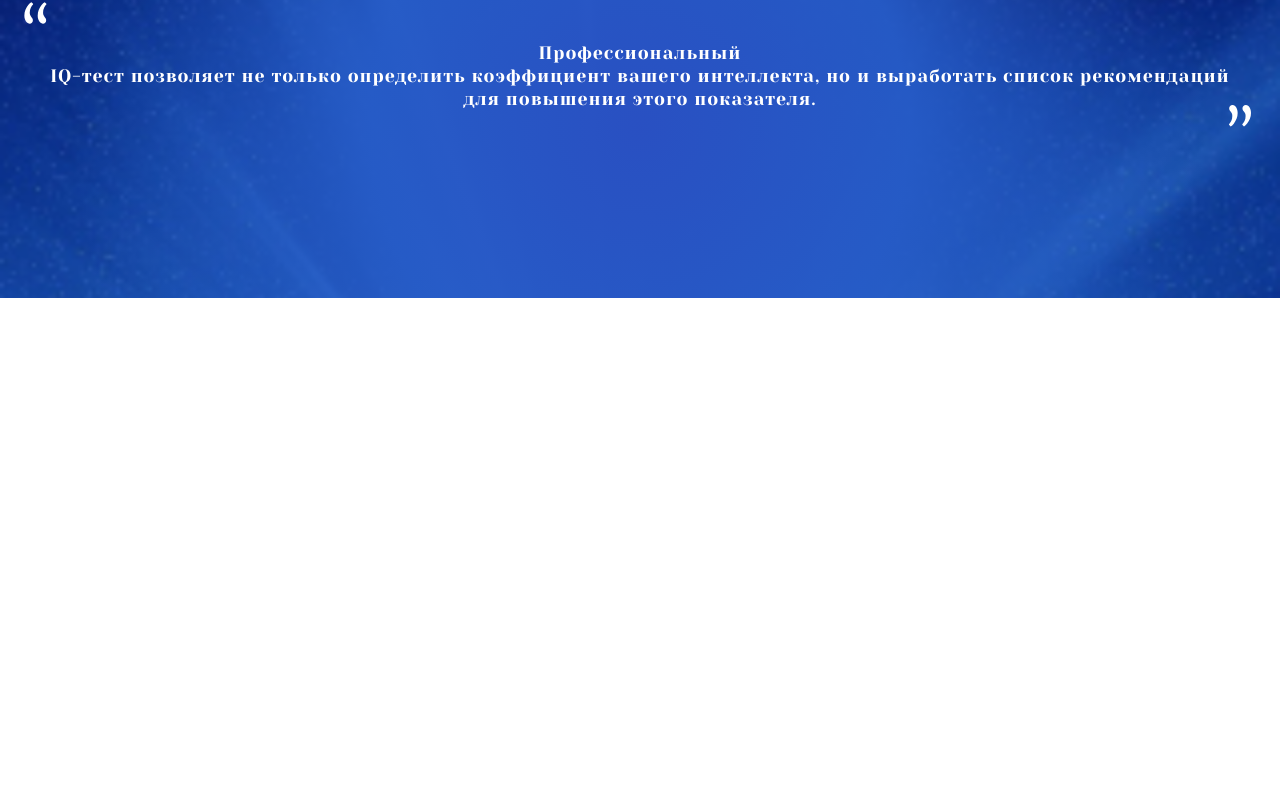
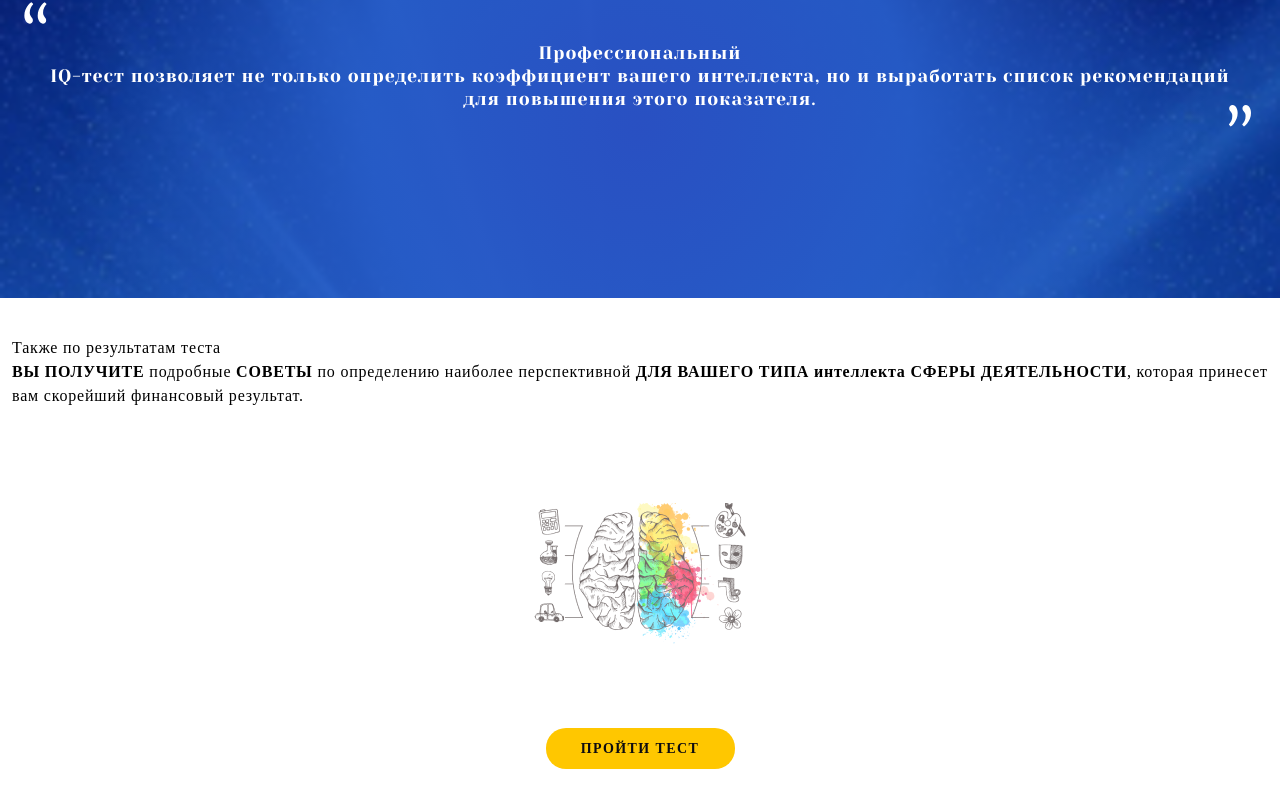
Before and after one commit to krikun1983/test-spa, a Vue app: page / in a window 1280 px wide. Shown: the part 609-1416 px from the top of the page. Before the commit the page ends 907 px from the top, so only its background shows below. Built offline with nearby package versions, Linux system fonts and the light colour scheme; a web font is replaced by a local one.

Commit message:
feat: add section more 320

```diff
--- a/src/App.vue
+++ b/src/App.vue
@@ -3,6 +3,7 @@
   <main>
     <section-heading />
     <section-about />
+    <section-more />
   </main>
 </template>
 
@@ -10,8 +11,9 @@
 import HeaderNav from "./components/HeaderNav.vue";
 import SectionAbout from "./components/SectionAbout.vue";
 import SectionHeading from "./components/SectionHeading.vue";
+import SectionMore from "./components/SectionMore.vue";
 export default {
-  components: { HeaderNav, SectionHeading, SectionAbout },
+  components: { HeaderNav, SectionHeading, SectionAbout, SectionMore },
 };
 </script>
 
--- /dev/null
+++ b/src/components/SectionMore.vue
@@ -0,0 +1,58 @@
+<template>
+  <section class="section-more">
+    <div class="container">
+      <p>
+        Также по результатам теста<br />
+        <span>вы получите</span> подробные <span>советы</span> по определению
+        наиболее перспективной <span>для вашего типа </span>
+        <span class="lower-case">интеллекта</span>
+        <span> сферы деятельности</span>, которая принесет вам скорейший
+        финансовый результат.
+      </p>
+      <img src="@/assets/img/brain_areas.png" alt="brain areas" />
+      <router-link to="/test" class="heading__link"
+        ><my-button class="btn-active">Пройти тест</my-button>
+      </router-link>
+    </div>
+  </section>
+</template>
+
+<script>
+export default {};
+</script>
+
+<style lang="scss" scoped>
+.section-more {
+  min-height: 511px;
+
+  .container {
+    display: flex;
+    flex-direction: column;
+    align-items: center;
+    justify-content: space-between;
+    min-height: 511px;
+    padding: 38px 12px 40px;
+  }
+
+  p {
+    font-family: "PT Serif", serif;
+    font-weight: 400;
+    font-size: 16px;
+    line-height: 24px;
+    letter-spacing: calc(1em / 100 * 5);
+
+    span {
+      font-weight: bold;
+      text-transform: uppercase;
+    }
+
+    .lower-case {
+      text-transform: lowercase;
+    }
+  }
+
+  img {
+    margin-top: 50px;
+  }
+}
+</style>
```
Also changed, not shown: src/assets/img/brain_areas.png (added).
